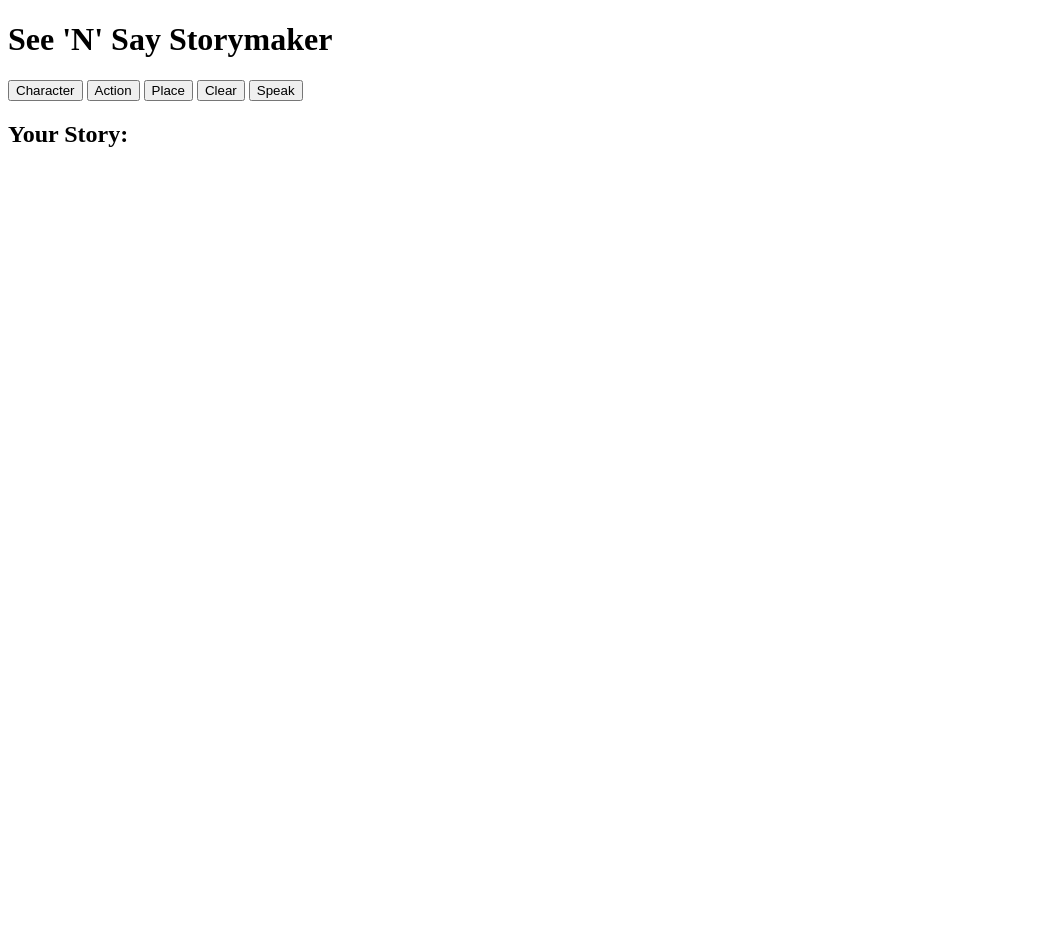
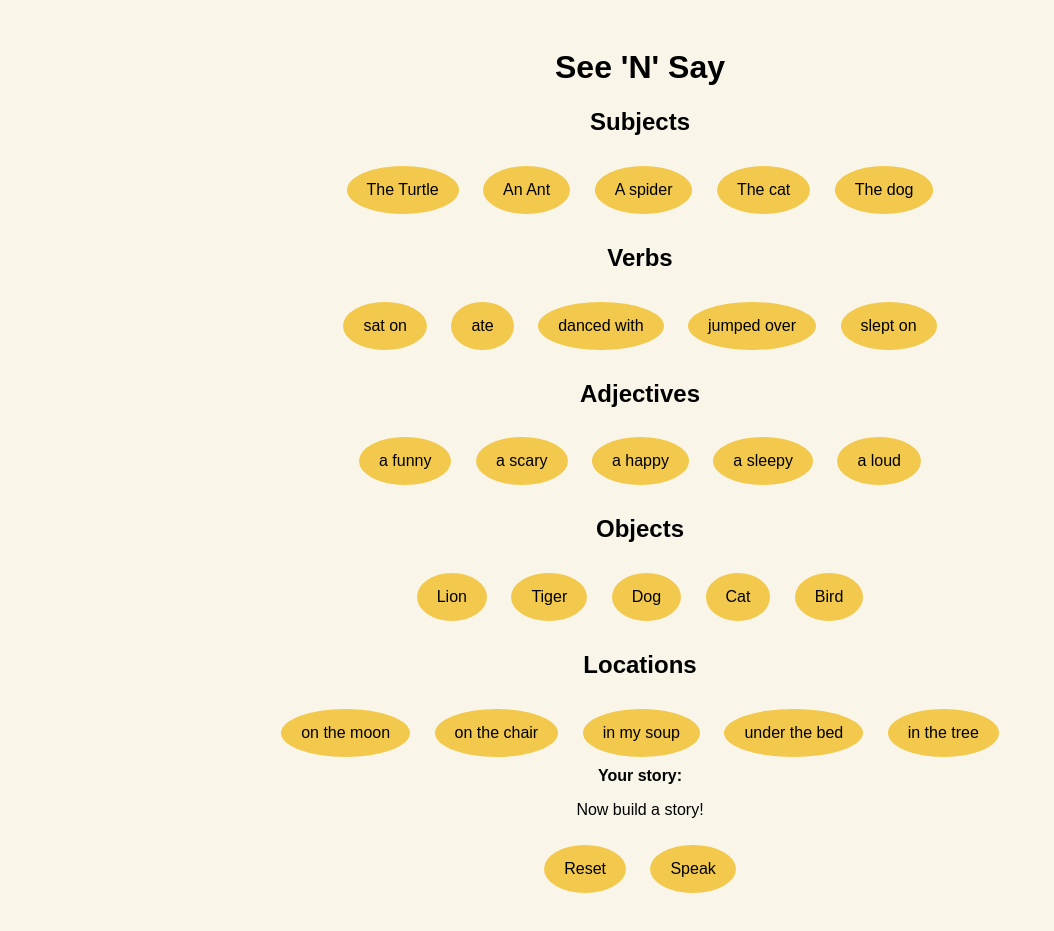
Before and after one commit to dhruveee5604/Assignment-1-javascript, a plain HTML site: page index.html in a window 1280 px wide. Shown: the whole page, without its empty margins (0-1054 px from the left). Before the commit the page ends 800 px from the top, so only its background shows below. Drawn offline with Linux system fonts and the light colour scheme.

Commit message:
added main layout with buttons

```diff
--- a/index.html
+++ b/index.html
@@ -2,24 +2,65 @@
 <html lang="en">
 <head>
   <meta charset="UTF-8" />
-  <meta name="viewport" content="width=device-width, initial-scale=1.0" />
-  <title>See 'N' Say Storymaker</title>
-  <link rel="stylesheet" href="styles.css" />
+  <meta name="viewport" content="width=device-width, initial-scale=1" />
+  <title>See 'N' Say </title>
+  <link rel="stylesheet" href="style.css" />
 </head>
 <body>
-  <h1>See 'N' Say Storymaker</h1>
-
-  <div id="toy-wheel">
-    <button onclick="addToStory('character')">Character</button>
-    <button onclick="addToStory('action')">Action</button>
-    <button onclick="addToStory('place')">Place</button>
-    <button onclick="clearStory()">Clear</button>
-    <button onclick="speakStory()">Speak</button>
+  <h1>See 'N' Say </h1>
+  <div class="container">
+    <!-- subjects with purple styling -->
+    <div class="column purple" data-column="subject">
+      <h2>Subjects</h2>
+      <button>The Turtle</button>
+      <button>An Ant</button>
+      <button>A spider</button>
+      <button>The cat</button>
+      <button>The dog</button>
+    </div>
+    <!-- verbs with blue styling -->
+    <div class="column blue" data-column="verb">
+      <h2>Verbs</h2>
+      <button>sat on</button>
+      <button>ate</button>
+      <button>danced with</button>
+      <button>jumped over</button>
+      <button>slept on</button>
+    </div>
+    <!-- adjectives with green styling -->
+    <div class="column green" data-column="adjective">
+      <h2>Adjectives</h2>
+      <button>a funny</button>
+      <button>a scary</button>
+      <button>a happy</button>
+      <button>a sleepy</button>
+      <button>a loud</button>
+    </div>
+    <!-- objects with orange styling -->
+    <div class="column orange" data-column="object">
+      <h2>Objects</h2>
+      <button>Lion</button>
+      <button>Tiger</button>
+      <button>Dog</button>
+      <button>Cat</button>
+      <button>Bird</button>
+    </div>
+    <!-- locations with pink styling -->
+    <div class="column pink" data-column="location">
+      <h2>Locations</h2>
+      <button>on the moon</button>
+      <button>on the chair</button>
+      <button>in my soup</button>
+      <button>under the bed</button>
+      <button>in the tree</button>
+    </div>
   </div>
 
-  <div id="story-output">
-    <h2>Your Story:</h2>
-    <p id="story-text"></p>
+  <div class="sentence-box">
+    <strong>Your story:</strong>
+    <p id="sentence">Now build a story!</p>
+    <button id="resetBtn">Reset</button>
+     <button id="speakBtn">Speak</button>
   </div>
 
   <script src="script.js"></script>
```
